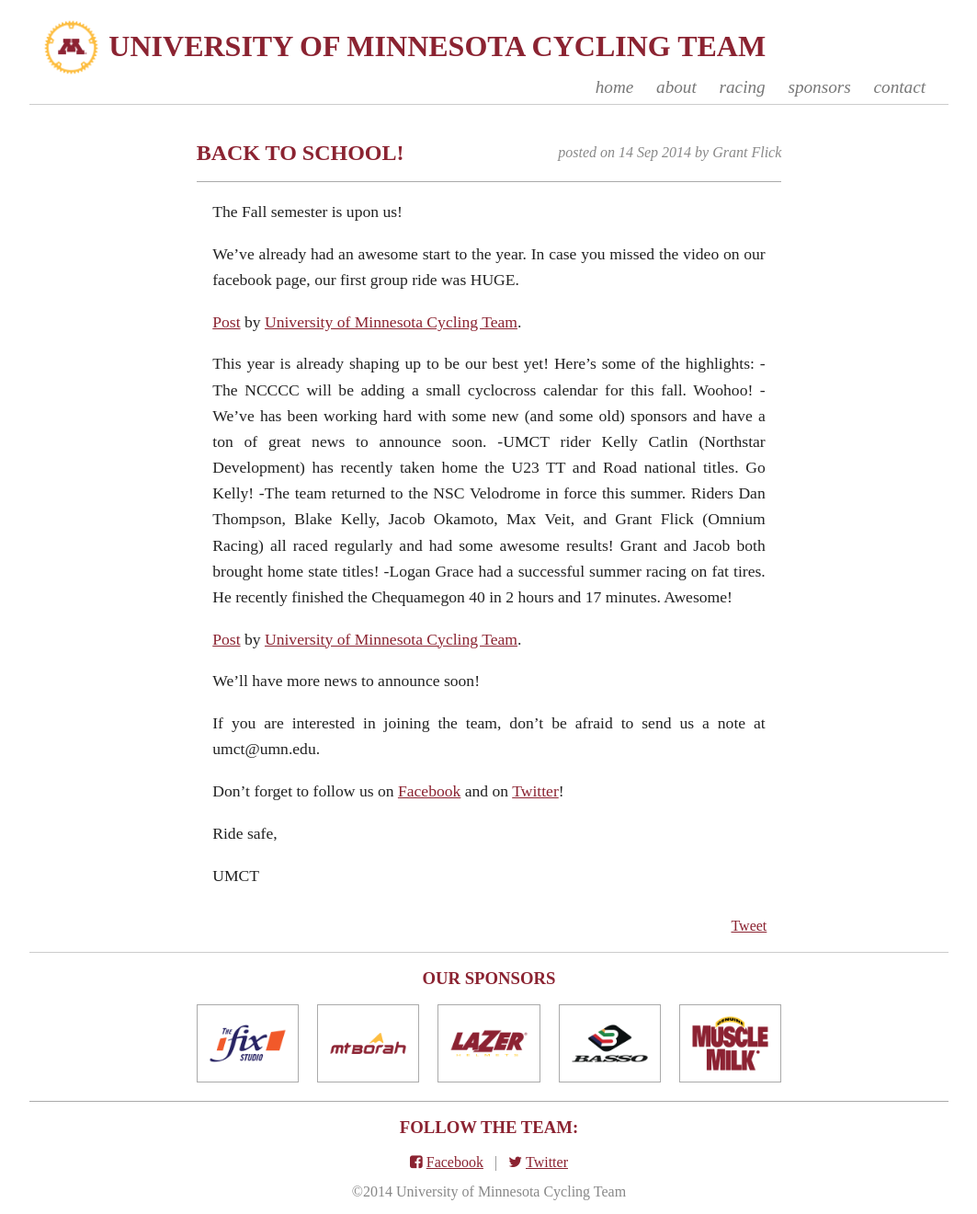
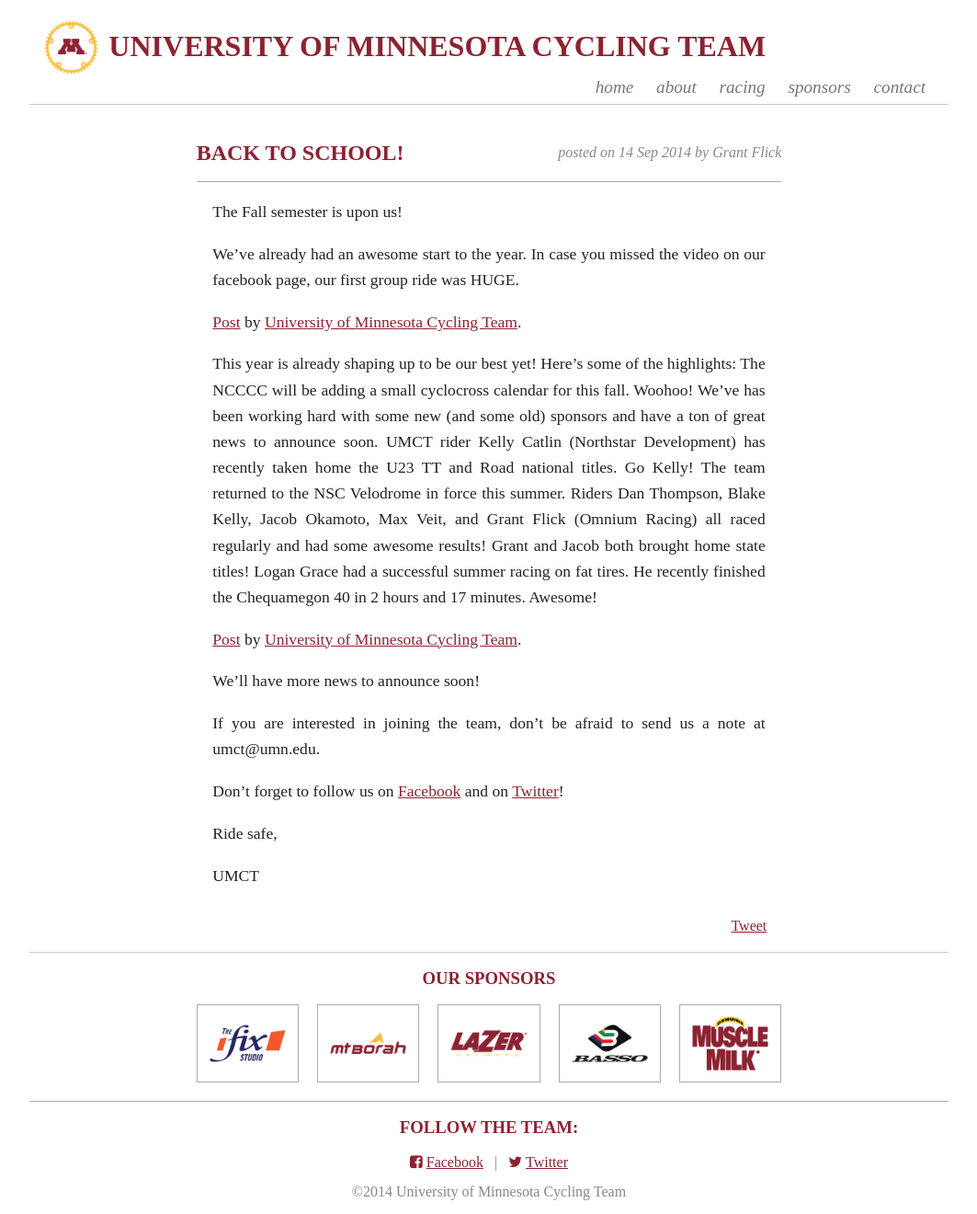
Before and after one commit to vservetas/UMCT.github.io, a Jekyll site: the page built from _posts/2014-09-14-School-is-back.md, in a window 1280 px wide. Shown: the whole page at 92% size, without its empty margins (108-1171 px from the left). Built offline with Jekyll 4.4.1, drawn with Linux system fonts in a browser that asks for light colours; nearby versions of some CDN libraries; some web fonts are replaced; Markdown is read by kramdown in place of the engine named in the settings; comment, search, counter and statistics services are not loaded.

```diff
--- a/_posts/2014-09-14-School-is-back.md
+++ b/_posts/2014-09-14-School-is-back.md
@@ -14,11 +14,11 @@ We've already had an awesome start to the year. In case you missed the video on
 <div class="fb-post" data-href="https://www.facebook.com/video.php?v=890181447677284" data-width="466"><div class="fb-xfbml-parse-ignore"><a href="https://www.facebook.com/video.php?v=890181447677284">Post</a> by <a href="https://www.facebook.com/UofMCycling">University of Minnesota Cycling Team</a>.</div></div>
 
 This year is already shaping up to be our best yet! Here's some of the highlights:
--The NCCCC will be adding a small cyclocross calendar for this fall. Woohoo!
--We've has been working hard with some new (and some old) sponsors and have a ton of great news to announce soon.
--UMCT rider Kelly Catlin (Northstar Development) has recently taken home the U23 TT and Road national titles. Go Kelly!
--The team returned to the NSC Velodrome in force this summer. Riders Dan Thompson, Blake Kelly, Jacob Okamoto, Max Veit, and Grant Flick (Omnium Racing) all raced regularly and had some awesome results! Grant and Jacob both brought home state titles!
--Logan Grace had a successful summer racing on fat tires. He recently finished the Chequamegon 40 in 2 hours and 17 minutes. Awesome!
+The NCCCC will be adding a small cyclocross calendar for this fall. Woohoo!
+We've has been working hard with some new (and some old) sponsors and have a ton of great news to announce soon.
+UMCT rider Kelly Catlin (Northstar Development) has recently taken home the U23 TT and Road national titles. Go Kelly!
+The team returned to the NSC Velodrome in force this summer. Riders Dan Thompson, Blake Kelly, Jacob Okamoto, Max Veit, and Grant Flick (Omnium Racing) all raced regularly and had some awesome results! Grant and Jacob both brought home state titles!
+Logan Grace had a successful summer racing on fat tires. He recently finished the Chequamegon 40 in 2 hours and 17 minutes. Awesome!
 
 <div id="fb-root"></div> <script>(function(d, s, id) { var js, fjs = d.getElementsByTagName(s)[0]; if (d.getElementById(id)) return; js = d.createElement(s); js.id = id; js.src = "//connect.facebook.net/en_US/all.js#xfbml=1"; fjs.parentNode.insertBefore(js, fjs); }(document, 'script', 'facebook-jssdk'));</script>
 <div class="fb-post" data-href="https://www.facebook.com/UofMCycling/photos/a.321804417848326.93654.151044421590994/859239087438187/?type=1" data-width="466"><div class="fb-xfbml-parse-ignore"><a href="https://www.facebook.com/UofMCycling/photos/a.321804417848326.93654.151044421590994/859239087438187/?type=1">Post</a> by <a href="https://www.facebook.com/UofMCycling">University of Minnesota Cycling Team</a>.</div></div>
```
